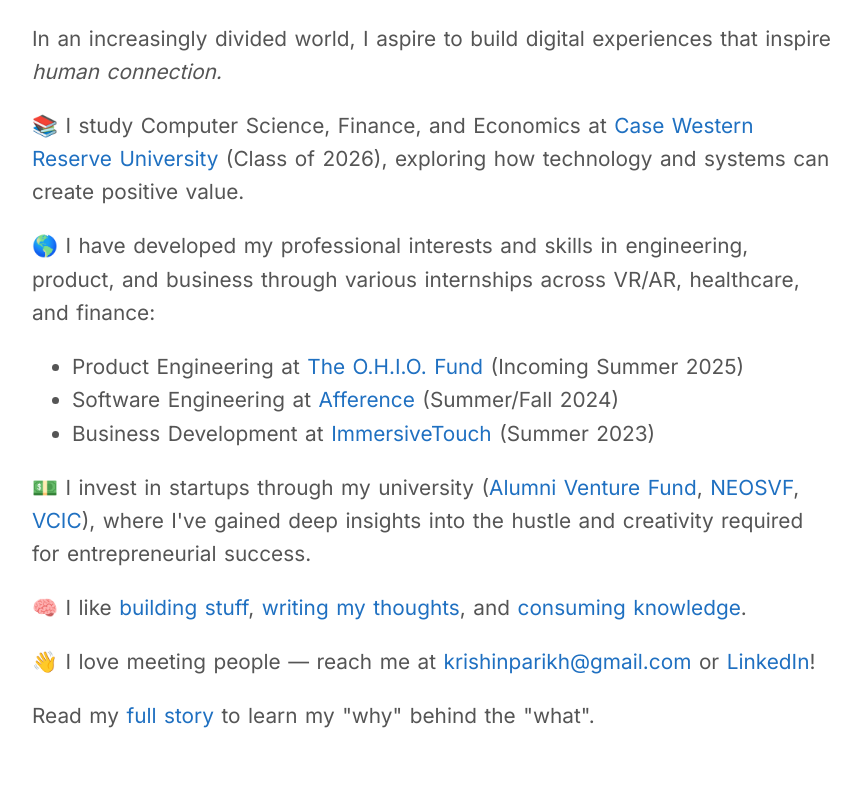
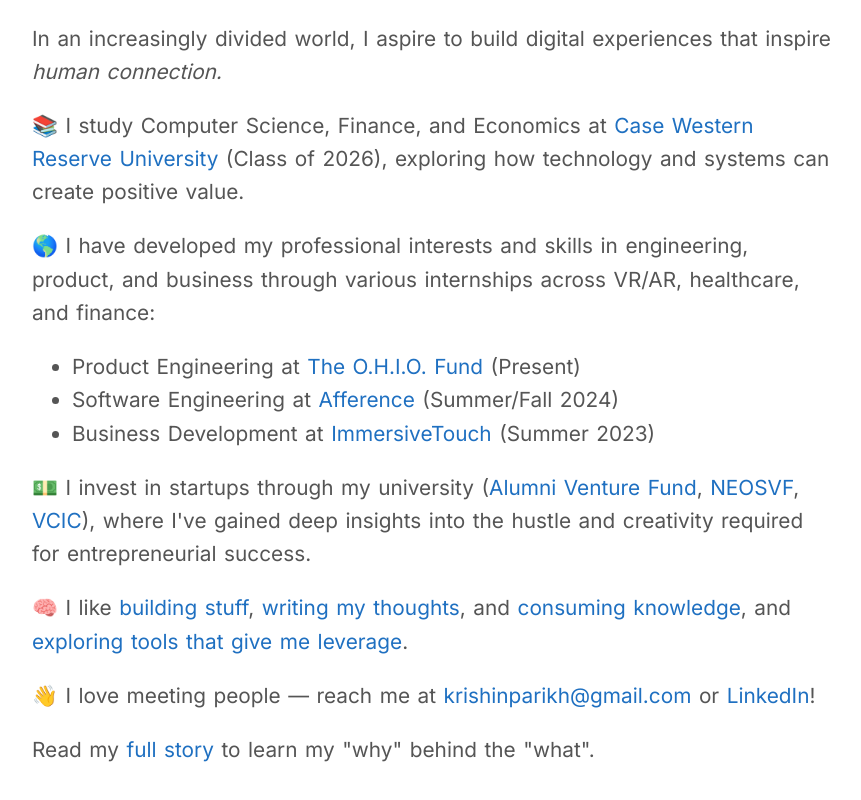
Before and after one commit to krishinparikh/portfolio, a React (Create React App) app: page / in a window 1280 px wide. Shown: the part 408-1208 px from the top of the page, without its empty margins (208-1069 px from the left). Built offline with nearby package versions, Linux system fonts and the light colour scheme; a web font is replaced by a local one.

Commit message:
updated home page with new notion site

```diff
--- a/src/pages/Home.tsx
+++ b/src/pages/Home.tsx
@@ -81,7 +81,7 @@
         </p>
 
         <ul>
-          <li>Product Engineering at <a href="http://theohiofund.com" target="_blank" rel="noopener noreferrer">The O.H.I.O. Fund</a> (Incoming Summer 2025)</li>
+          <li>Product Engineering at <a href="http://theohiofund.com" target="_blank" rel="noopener noreferrer">The O.H.I.O. Fund</a> (Present)</li>
           <li>Software Engineering at <a href="http://afference.io" target="_blank" rel="noopener noreferrer">Afference</a> (Summer/Fall 2024)</li>
           <li>Business Development at <a href="http://immersivetouch.com" target="_blank" rel="noopener noreferrer">ImmersiveTouch</a> (Summer 2023)</li>
         </ul>
@@ -91,7 +91,7 @@
         </p>
 
         <p>
-          🧠 I like <a href="/projects">building stuff</a>, <a href="https://substack.com/@krishinparikh" target="_blank" rel="noopener noreferrer">writing my thoughts</a>, and <a href="https://krishin.notion.site/library" target="_blank" rel="noopener noreferrer">consuming knowledge</a>.
+          🧠 I like <a href="/projects">building stuff</a>, <a href="https://substack.com/@krishinparikh" target="_blank" rel="noopener noreferrer">writing my thoughts</a>, and <a href="https://krishin.notion.site/library" target="_blank" rel="noopener noreferrer">consuming knowledge</a>, and <a href="http://krishin.notion.site/tools" target="_blank" rel="noopener noreferrer">exploring tools that give me leverage</a>.
         </p>
 
         <p>
```
